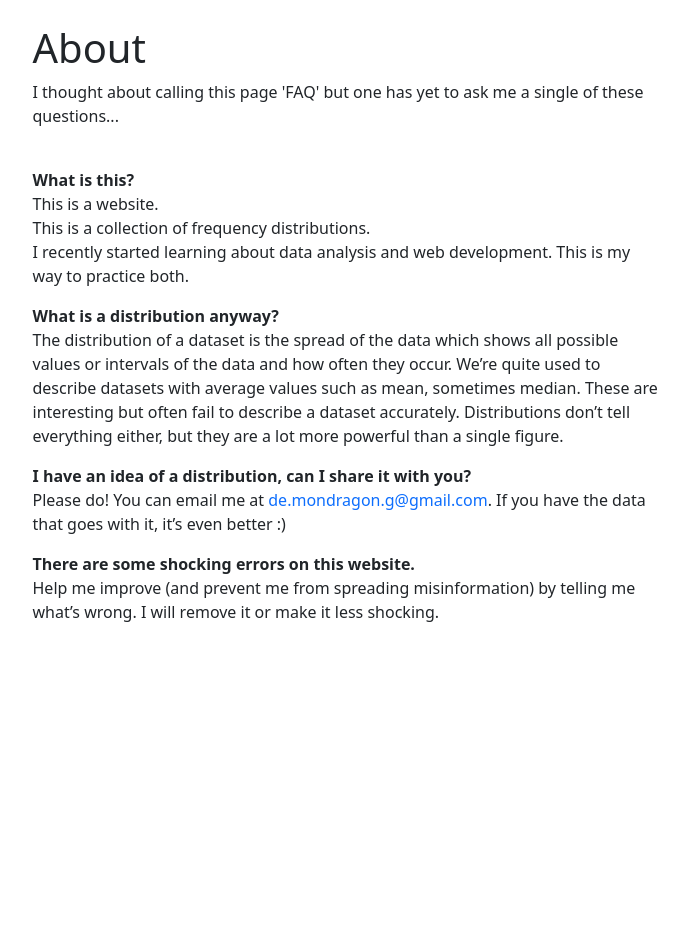
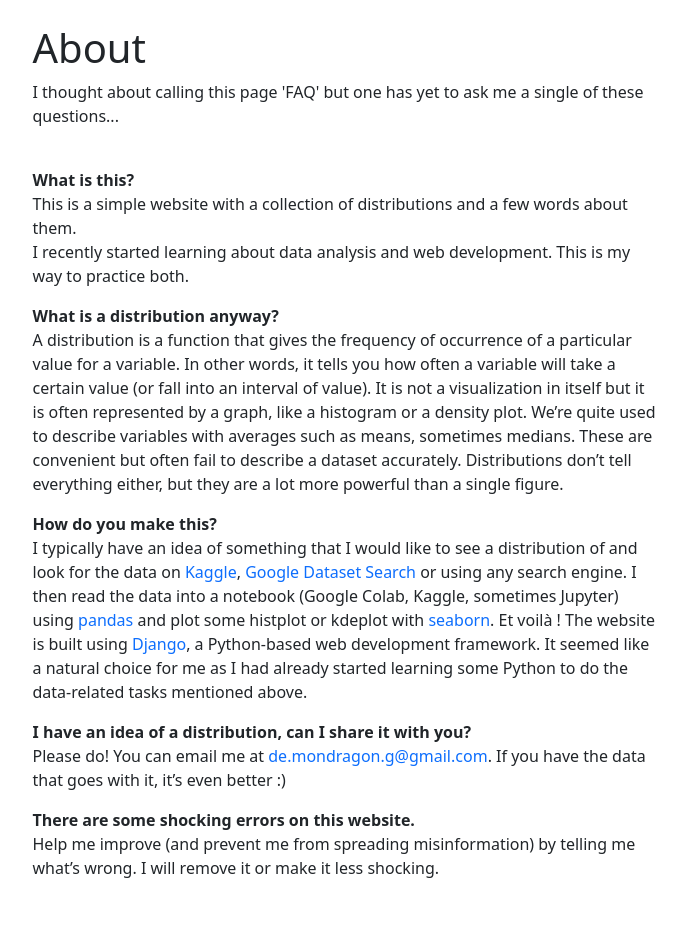
Before and after one commit to demondragong/distribution-of-things, a Django app: page /about/ in a window 1280 px wide. Shown: the part 56-1008 px from the top of the page, without its empty margins (294-982 px from the left). Before the commit the page ends 678 px from the top, so only its background shows below. Run offline with Django 3.2, Linux system fonts and the light colour scheme.

Commit message:
edited About

```diff
--- a/blog/templates/blog/about.html
+++ b/blog/templates/blog/about.html
@@ -11,12 +11,12 @@ Distribution of things - About
         <h1>About</h1>
         <p>I thought about calling this page 'FAQ' but one has yet to ask me a single of these questions...</p><br>
 
-        <p><b>What is this?</b><br>This is a website.<br>This is a collection of frequency distributions.<br>I recently started learning about data analysis and web development. This is my way to practice both.</p>
+        <p><b>What is this?</b><br>This is a simple website with a collection of distributions and a few words about them.<br>I recently started learning about data analysis and web development. This is my way to practice both.</p>
 
-        <p><b>What is a distribution anyway?</b><br>The distribution of a dataset is the spread of the data which shows all possible values or intervals of the data and how often they occur. We’re quite used to describe datasets with average values such as mean, sometimes median. These are interesting but often fail to describe a dataset accurately.
+        <p><b>What is a distribution anyway?</b><br>A distribution is a function that gives the frequency of occurrence of a particular value for a variable. In other words, it tells you how often a variable will take a certain value (or fall into an interval of value). It is not a visualization in itself but it is often represented by a graph, like a histogram or a density plot.
+We’re quite used to describe variables with averages such as means, sometimes medians. These are convenient but often fail to describe a dataset accurately. Distributions don’t tell everything either, but they are a lot more powerful than a single figure.</p>
 
-    Distributions don’t tell everything either, but they  are a lot more powerful than a single figure.</p>
-
+        <p><b>How do you make this?</b><br>I typically have an idea of something that I would like to see a distribution of and look for the data on <a href="https://www.kaggle.com/datasets">Kaggle</a>, <a href="https://datasetsearch.research.google.com/">Google Dataset Search</a> or using any search engine. I then read the data into a notebook (Google Colab, Kaggle, sometimes Jupyter) using <a href="https://pandas.pydata.org/">pandas</a> and plot some histplot or kdeplot with <a href="https://seaborn.pydata.org/">seaborn</a>. Et voilà ! The website is built using <a href="https://www.djangoproject.com/">Django</a>, a Python-based web development framework. It seemed like a natural choice for me as I had already started learning some Python to do the data-related tasks mentioned above.</p>
 
 <p><b>I have an idea of a distribution, can I share it with you?</b><br>Please do! You can email me at <a href="mailto:de.mondragon.g@gmail.com">de.mondragon.g@gmail.com</a>. If you have the data that goes with it, it’s even better :)</p>
 
```
Also changed, not shown: 3 other files.
